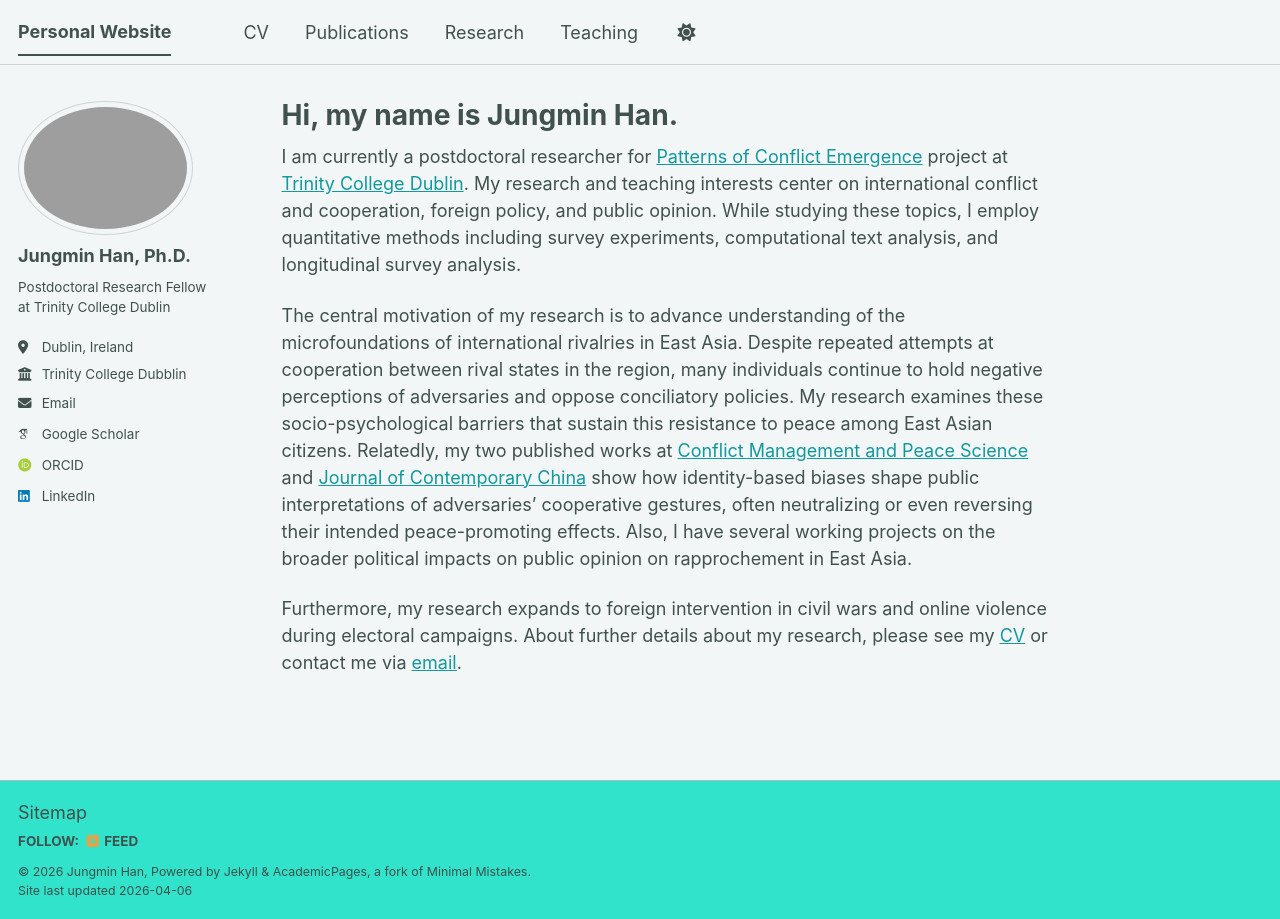
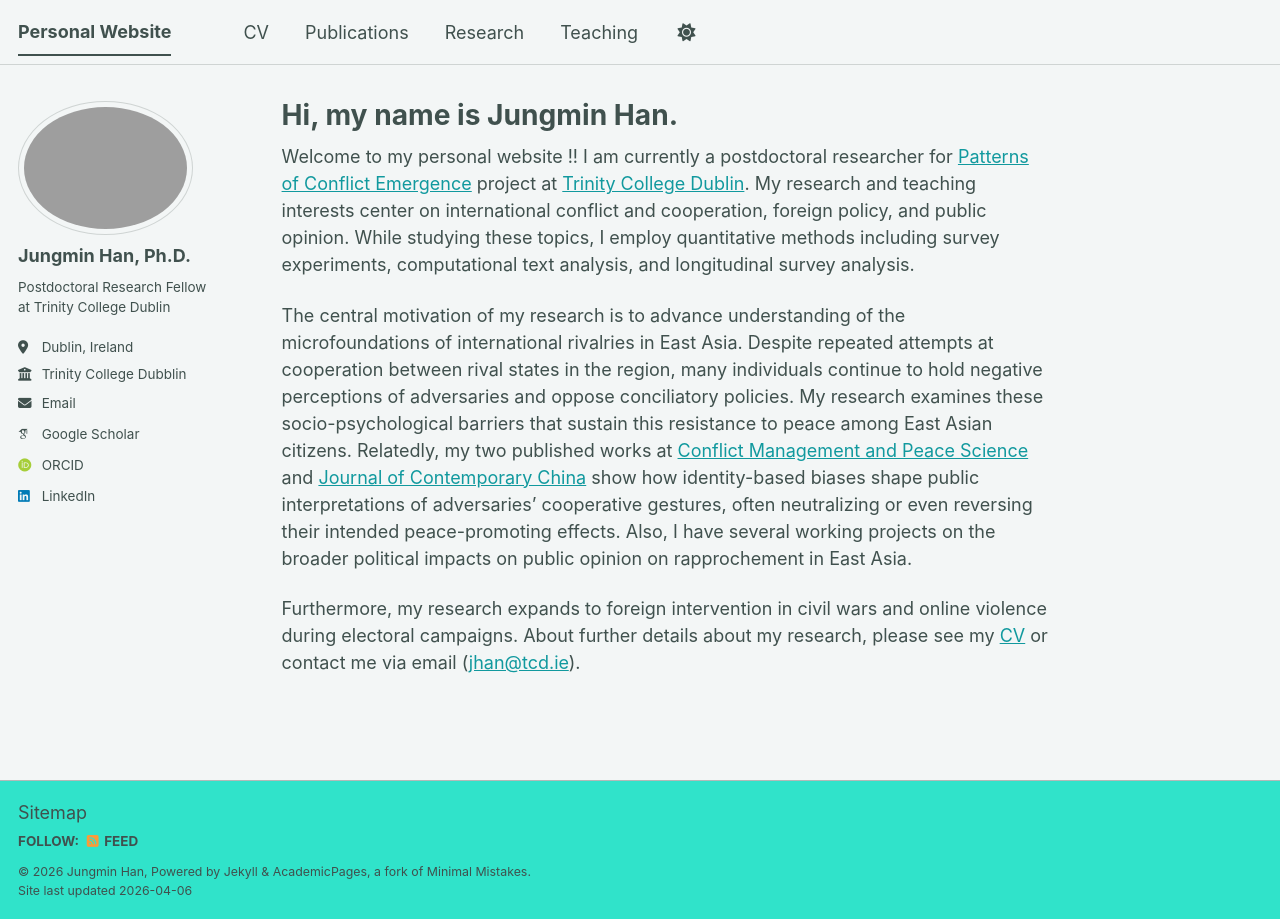
Before and after one commit to jungmin-lawrence-han/jungmin-lawrence-han.github.io, a Jekyll site: the page built from _pages/about.md, in a window 1280 px wide. Built offline with Jekyll 4.4.1, drawn with Linux system fonts in a browser that asks for light colours; some web fonts are replaced; a script bundle is joined from its source files by our own code; library files that are not in the unit come from our copies.

Commit message:
Update about.md

```diff
--- a/_pages/about.md
+++ b/_pages/about.md
@@ -7,8 +7,8 @@ redirect_from:
   - /about.html
 ---
 
-I am currently a postdoctoral researcher for [Patterns of Conflict Emergence](https://forecastlab.org) project at [Trinity College Dublin](https://www.tcd.ie/Political_Science/). My research and teaching interests center on international conflict and cooperation, foreign policy, and public opinion. While studying these topics, I employ quantitative methods including survey experiments, computational text analysis, and longitudinal survey analysis.
+Welcome to my personal website !! I am currently a postdoctoral researcher for [Patterns of Conflict Emergence](https://forecastlab.org) project at [Trinity College Dublin](https://www.tcd.ie/Political_Science/). My research and teaching interests center on international conflict and cooperation, foreign policy, and public opinion. While studying these topics, I employ quantitative methods including survey experiments, computational text analysis, and longitudinal survey analysis.
 
 The central motivation of my research is to advance understanding of the microfoundations of international rivalries in East Asia. Despite repeated attempts at cooperation between rival states in the region, many individuals continue to hold negative perceptions of adversaries and oppose conciliatory policies. My research examines these socio-psychological barriers that sustain this resistance to peace among East Asian citizens. Relatedly, my two published works at [Conflict Management and Peace Science](https://doi.org/10.1177/07388942251395480) and [Journal of Contemporary China](https://doi.org/10.1080/10670564.2025.2549103) show how identity-based biases shape public interpretations of adversaries’ cooperative gestures, often neutralizing or even reversing their intended peace-promoting effects. Also, I have several working projects on the broader political impacts on public opinion on rapprochement in East Asia.
 
-Furthermore, my research expands to foreign intervention in civil wars and online violence during electoral campaigns. About further details about my research, please see my [CV](/files/CV_Han_Apr2026.pdf) or contact me via [email](jhan@tcd.ie).
+Furthermore, my research expands to foreign intervention in civil wars and online violence during electoral campaigns. About further details about my research, please see my [CV](/files/CV_Han_Apr2026.pdf) or contact me via email ([jhan@tcd.ie](mailto:jhan@tcd.ie)).
```
